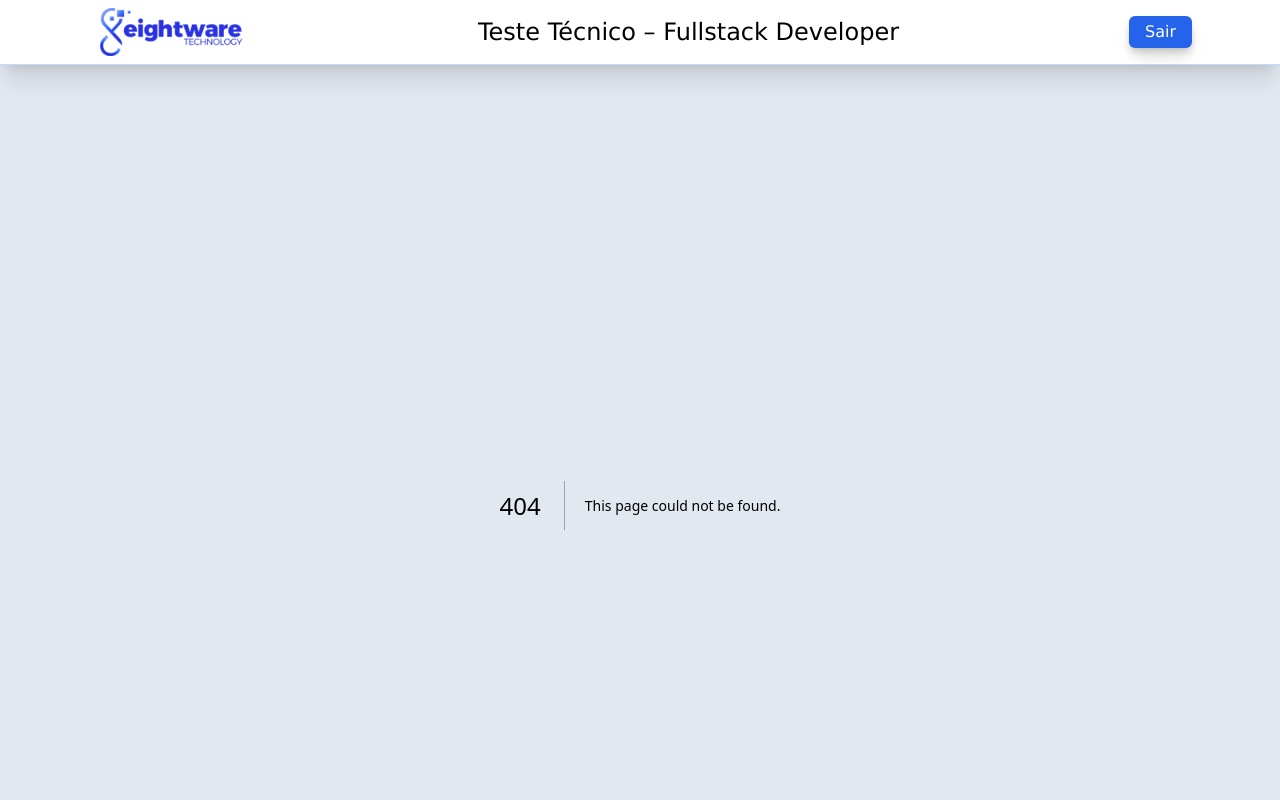
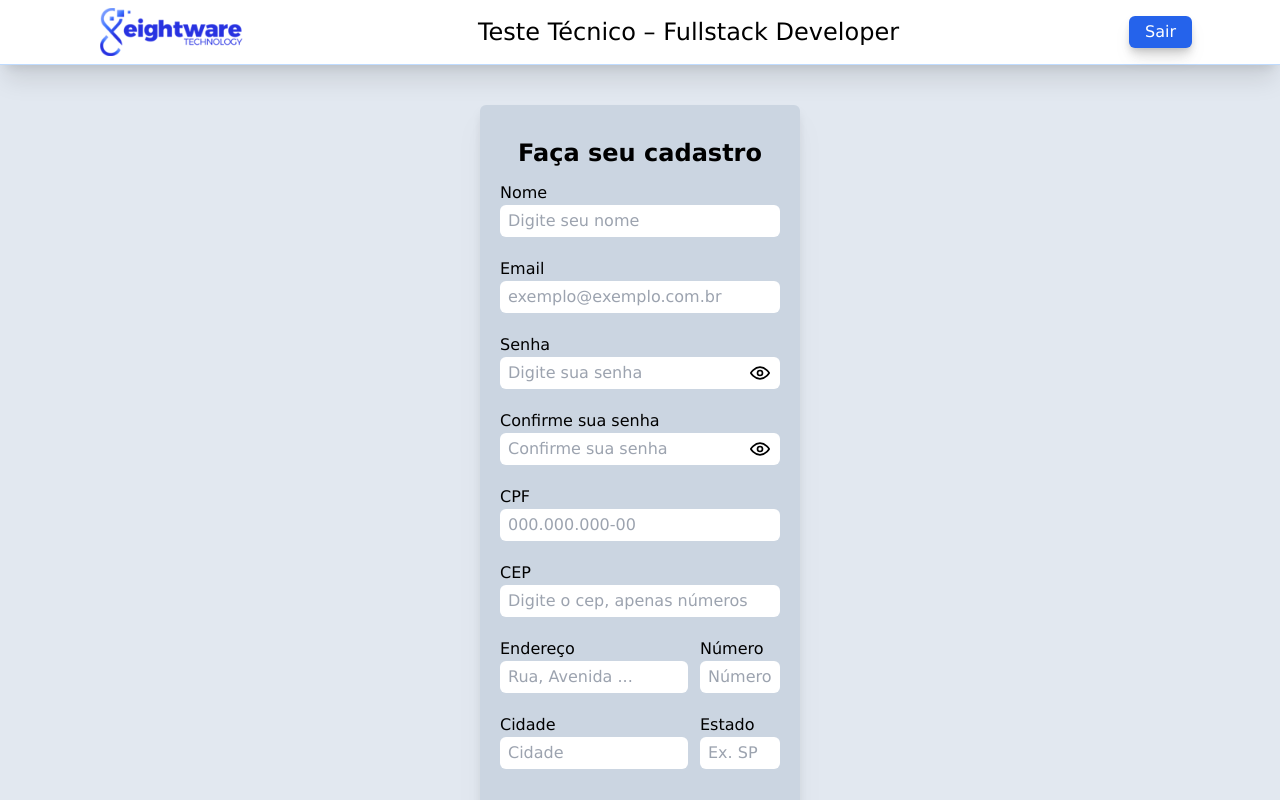
Before and after one commit to mtrodrigo/eightware_frontend, a Next.js app: page /signup in a window 1280 px wide. Before the commit this address had no page. Shown: the top 800 px of the page. Built offline with nearby package versions, Linux system fonts and the light colour scheme.

Commit message:
feat: implementa formulário de cadastro com validação e busca de endereço por CEP

```diff
--- /dev/null
+++ b/src/app/signup/page.tsx
@@ -0,0 +1,169 @@
+"use client";
+
+import { useForm } from "react-hook-form";
+import { zodResolver } from "@hookform/resolvers/zod";
+import { signupSchema, SignupFormData } from "@/schema/signupSchema";
+import { Input } from "@/components/input";
+import { Button } from "@/components/button";
+import Link from "next/link";
+import { fetchAddressByCep } from "@/services/cepService";
+import { useEffect } from "react";
+
+export default function Signup() {
+  const {
+    register,
+    handleSubmit,
+    setValue,
+    setFocus,
+    watch,
+    formState: { errors },
+    reset,
+  } = useForm<SignupFormData>({ resolver: zodResolver(signupSchema) });
+
+  const cep = watch("zipcode");
+
+  useEffect(() => {
+    const cleanedCep = cep?.replace(/\D/g, "");
+    if (cleanedCep?.length !== 8) return;
+
+    async function loadAddress() {
+      try {
+        const address = await fetchAddressByCep(cleanedCep);
+
+        setValue("address", address.logradouro, { shouldValidate: true });
+        setValue("city", address.localidade, { shouldValidate: true });
+        setValue("state", address.uf, { shouldValidate: true });
+
+        setFocus("number");
+      } catch (error) {
+        console.error("Erro ao buscar endereço:", error);
+        setValue("address", "");
+        setValue("city", "");
+        setValue("state", "");
+        setFocus("zipcode");
+      }
+    }
+
+    loadAddress();
+  }, [cep, setValue, setFocus]);
+
+  const onSubmit = (data: SignupFormData) => {
+    console.log("Dados do formulário:", data);
+  };
+
+  return (
+    <main className="w-full flex items-center justify-center">
+      <section className="bg-slate-300 max-w-xs w-full rounded-md drop-shadow-xl py-8">
+        <h1 className="text-2xl font-bold text-center mb-3">
+          Faça seu cadastro
+        </h1>
+        <form
+          onSubmit={handleSubmit(onSubmit)}
+          className="w-full px-5 flex flex-col items-center justify-center gap-5"
+        >
+          <Input
+            label="Nome"
+            type="text"
+            name="name"
+            placeholder="Digite seu nome"
+            register={register}
+            error={errors.name?.message}
+          />
+          <Input
+            label="Email"
+            type="email"
+            name="email"
+            placeholder="exemplo@exemplo.com.br"
+            register={register}
+            error={errors.email?.message}
+          />
+          <Input
+            label="Senha"
+            type="password"
+            name="password"
+            placeholder="Digite sua senha"
+            register={register}
+            error={errors.password?.message}
+          />
+          <Input
+            label="Confirme sua senha"
+            type="password"
+            name="confirmpassword"
+            placeholder="Confirme sua senha"
+            register={register}
+            error={errors.confirmpassword?.message}
+          />
+          <Input
+            label="CPF"
+            type="text"
+            name="cpf"
+            placeholder="000.000.000-00"
+            register={register}
+            error={errors.cpf?.message}
+          />
+          <Input
+            label="CEP"
+            type="text"
+            name="zipcode"
+            placeholder="Digite o cep, apenas números"
+            register={register}
+            error={errors.zipcode?.message}
+          />
+          <div className="flex gap-3 w-full">
+            <div className="flex-1">
+              <Input
+                label="Endereço"
+                type="text"
+                name="address"
+                placeholder="Rua, Avenida ..."
+                register={register}
+                error={errors.address?.message}
+              />
+            </div>
+            <div className="w-20">
+              <Input
+                label="Número"
+                type="text"
+                name="number"
+                placeholder="Número"
+                register={register}
+                error={errors.number?.message}
+              />
+            </div>
+          </div>
+          <div className="flex gap-3 w-full">
+            <div className="flex-1">
+              <Input
+                label="Cidade"
+                type="text"
+                name="city"
+                placeholder="Cidade"
+                register={register}
+                error={errors.city?.message}
+              />
+            </div>
+            <div className="w-20">
+              <Input
+                label="Estado"
+                type="text"
+                name="state"
+                placeholder="Ex. SP"
+                register={register}
+                error={errors.state?.message}
+              />
+            </div>
+          </div>
+          <div className="my-5">
+            <Button text="Acessar" />
+          </div>
+        </form>
+        <p className="text-center">
+          Já tem cadastro?{" "}
+          <Link className="text-blue-700" href="/">
+            Clique AQUI
+          </Link>
+        </p>
+      </section>
+    </main>
+  );
+}
```
